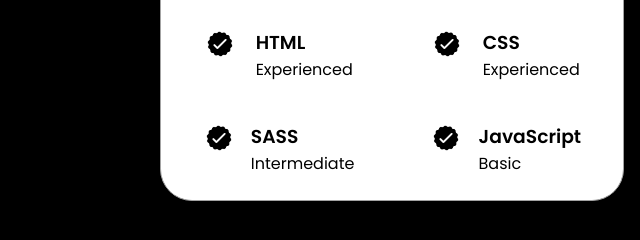
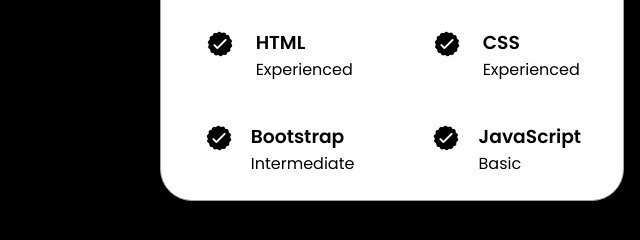
Before and after one commit to manuj-rai/Portfolio, a plain HTML site: page index.html in a window 1280 px wide. Shown: the part 1840-2080 px from the top of the page, 0-640 px from the left. Drawn offline with Linux system fonts and the light colour scheme.

Commit message:
Update index.html

```diff
--- a/index.html
+++ b/index.html
@@ -215,7 +215,7 @@
                   class="icon"
                 />
                 <div>
-                  <h3>SASS</h3>
+                  <h3>Bootstrap</h3>
                   <p>Intermediate</p>
                 </div>
               </article>
```
